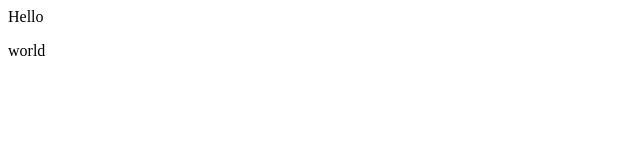
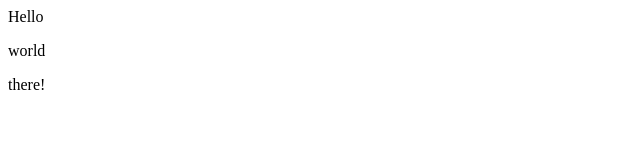
Before and after one commit to DuyKim/git, a plain HTML site: page index.html in a window 1280 px wide. Shown: the full height of the page, 0-640 px from the left. Drawn offline with Linux system fonts and the light colour scheme.

Commit message:
updated new

```diff
--- a/index.html
+++ b/index.html
@@ -9,5 +9,6 @@
 <body>
     <div> Hello </div>
     <p> world </p>
+    <span> there! </span>
 </body>
 </html>
```
Also changed, not shown: 1 other file.
